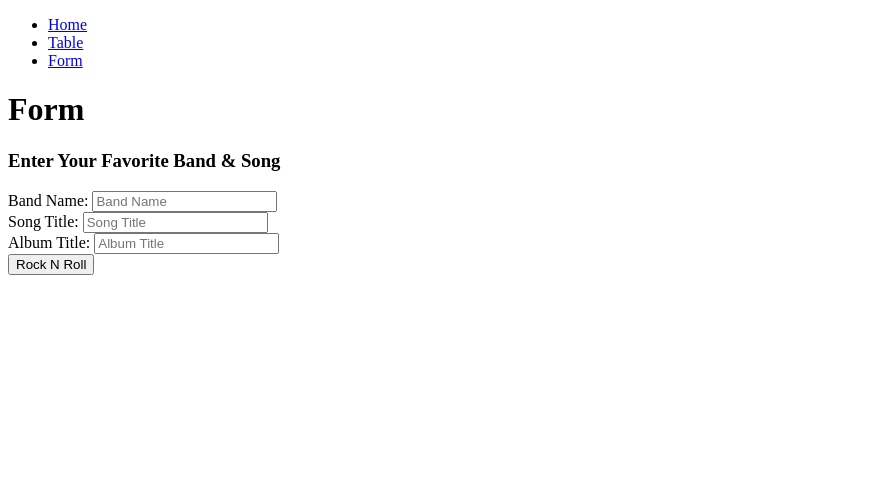
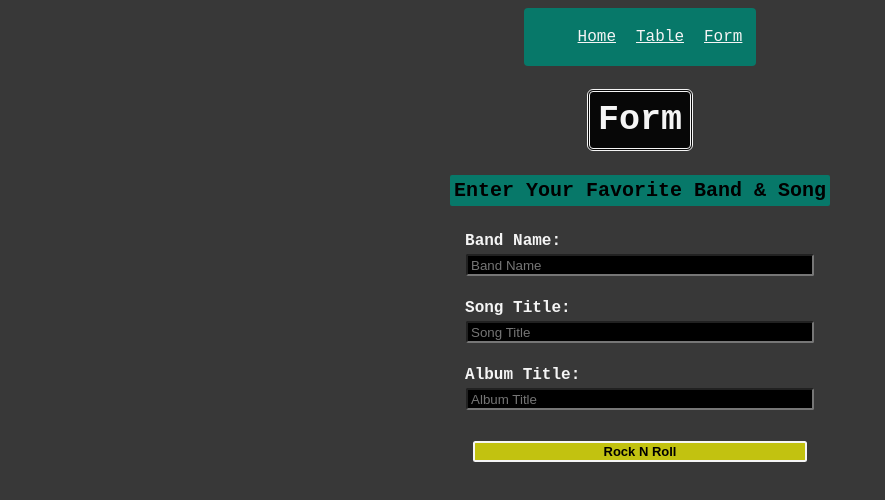
Before and after one commit to gs-coder-afk/coding-assignments, a plain HTML site: page Form.html in a window 1280 px wide. Shown: the whole page, without its empty margins (0-885 px from the left). Drawn offline with Linux system fonts and the light colour scheme.

Commit message:
i updated

```diff
--- a/Form.html
+++ b/Form.html
@@ -5,13 +5,14 @@
     <meta charset="UTF-8">
     <meta name="viewport" content="width=device-width, initial-scale=1.0">
     <title>Document</title>
+    <link rel="stylesheet" href="./styles.css">
 </head>
 <body>
 <!-- here is the navigation of my html site . things are in a bullet point list ul,
      everything in quoatations is where the user is directed once they click a link .
     the names if each link are in white font between the angle brackets .
     -->
-    <nav>
+    <nav class="navbar">
         <ul>
             <li><a href="./Index.html">Home</a></li>
             <li><a href="./Table.html">Table</a></li>
--- a/styles.css
+++ b/styles.css
@@ -0,0 +1,152 @@
+/* --- notes
+change the color , background color , & font of the overall body.
+--- */
+
+body {
+    background-color: rgb(56, 56, 56);
+    font-family:'Courier New', Courier, monospace;
+    color: whitesmoke;
+
+}
+
+/* --- ELEMENTS --- */
+
+h1 {
+    background-color: rgba(0, 0, 0, 0.877);
+    width: max-content;
+    padding: 8px;
+    border-style:double;
+    border-radius: 6px;
+    font-size: 35px;
+    margin-inline-start: auto;
+    margin-inline-end: auto;
+}
+ h3 {
+    background-color:rgba(1, 129, 112, 0.877);
+    width: max-content;
+    padding: 4px;
+    color: black;
+    border-radius: 2px;
+    font-size: 20px;
+    margin-inline-start: auto;
+    margin-inline-end: auto;
+ }
+
+ h4 {
+color:rgba(252, 252, 0, 0.705);
+font-size: 18px;
+ }
+
+ /* --- NAV --- */
+
+ .navbar {
+    background-color:rgba(1, 129, 112, 0.877);
+    width: max-content;
+    color:whitesmoke;
+    padding: 4px;
+    border-radius: 4px;
+    margin-inline-start: auto;
+    margin-inline-end: auto;
+    text-align:center;
+
+ }
+
+ .navbar ul {
+display: flex;
+list-style-type:none;
+flex-wrap:nowrap;
+justify-content: flex-start;
+text-align: center;
+
+ }
+
+ .navbar a {
+    color: whitesmoke;
+    margin: 10px;
+    text-align: center;
+
+ }
+
+ .navbar a:hover {
+    color:black;
+ }
+
+ .navbar a:active {
+    background-color: rgba(252, 252, 0, 0.705);
+    border-radius: 2px;
+ }
+
+ /* --- IMAGE LIST INDEX --- */
+
+ #favoritebands {
+    display: flex;
+    justify-content: space-around;
+    flex-wrap: wrap;
+
+ }
+
+ #favoritebands li {
+    text-align: center;
+    list-style-type:none;
+
+ }
+
+ /* --- TABLE --- */
+
+ table{
+    background-color: black;
+    border-style: dashed;
+    text-align: center;
+    padding: 10px;
+    margin-inline-start: auto;
+    margin-inline-end: auto;
+}
+
+th {
+    color:rgba(252, 252, 0, 0.705);
+    text-decoration:underline;
+    padding:8px;
+    font-size: 20px;
+}
+
+tr {
+    text-align: center;
+    text-indent: 10px;
+}
+
+/* --- FORM --- */
+
+form {
+    color:whitesmoke;
+    display: flex;
+    flex-direction: column;
+    max-width: 28%;
+    padding: 4px;
+    margin-inline-start: auto;
+    margin-inline-end: auto;
+}
+
+form label {
+    padding: 2px;
+    font-weight: 550;
+}
+
+form input {
+    color: whitesmoke;
+    font-weight: 500;
+    padding: 1.5px;
+    margin: 2.5px;
+    text-indent: 2px;
+    background-color:rgb(0, 0, 0);
+    border-radius: 2px;
+}
+
+form button {
+    background-color:rgba(252, 252, 0, 0.705);
+     margin: 10px;
+     border-style:double;
+     border-color:whitesmoke;
+     border-radius: 2.5px;
+     font-weight: 575;
+     font-size: 13px;
+}
```
Also changed, not shown: Index.html (+3 -2 lines), Table.html (+3 -2 lines).
